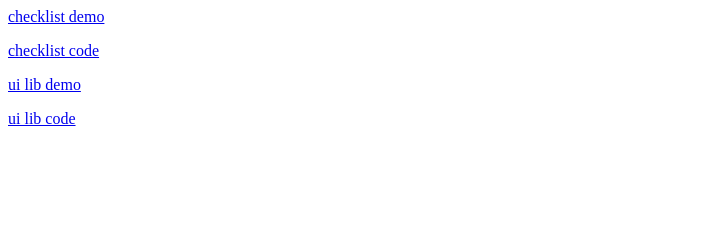
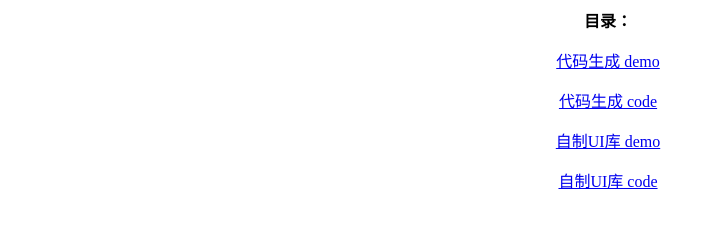
Before and after one commit to AlexZhong22c/re, a plain HTML site: page index.html in a window 1280 px wide. Shown: the whole page, without its empty margins (0-715 px from the left). Drawn offline with Linux system fonts and the light colour scheme.

Commit message:
优化目录

```diff
--- a/index.html
+++ b/index.html
@@ -1,19 +1,41 @@
 <html>
-<head></head>
+<head>
+  <style>
+    .container {
+      text-align: center;
+    }
+/* 超小设备（手机，小于 768px） */
+@media screen and (min-width:480px){ body { width: 480px; } }
+/* 小型设备（平板电脑，768px 起） */
+@media screen and (min-width:768px){ body { width: 768px; } }
+/* 中型设备（台式电脑，992px 起） */
+@media screen and (min-width:992px){ body { width: 992px; } }
+/* 大型设备（大台式电脑，1200px 起） */
+@media screen and (min-width:1200px){
+body { width: 1200px; }
+}
+  </style>
+</head>
 <body>
+  <div class="container">
     <p>
-    <a href="./ch" target="_self">checklist demo</a>
+      <strong>目录：</strong>
     </p>
     <p>
-    <a href="./chc" target="_self">checklist code</a>
+      <a href="./ch" target="_self">代码生成 demo</a>
     </p>
     <p>
-    <a href="./ui" target="_self">ui lib demo</a>
+      <a href="./chc" target="_self">代码生成 code</a>
     </p>
     <p>
-    <a href="./uic" target="_self">ui lib code</a>
+      <a href="./ui" target="_self">自制UI库 demo</a>
     </p>
     <p>
+      <a href="./uic" target="_self">自制UI库 code</a>
+    </p>
+    <p>
+  </div>
+
 
   </p>
 </body>
```
Lines whose indentation alone changed are shown as unchanged.
